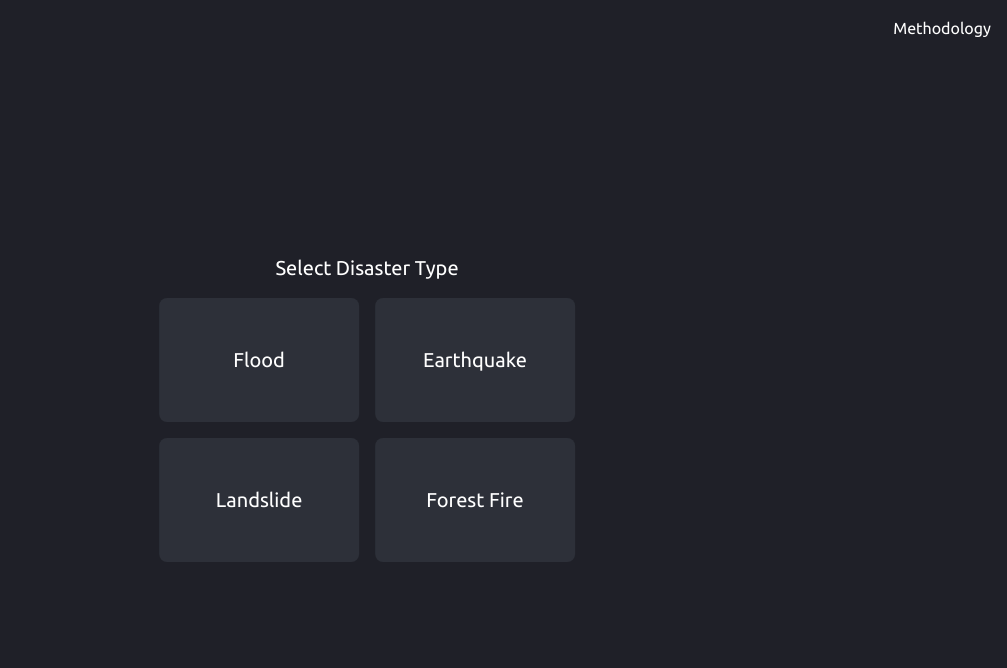
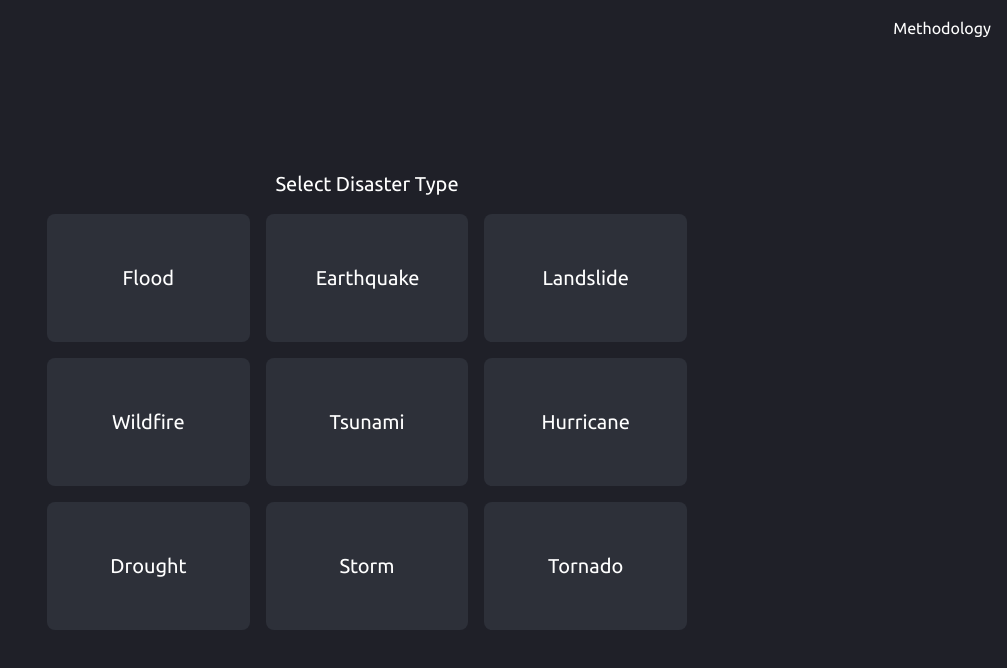
Before and after one commit to hiteshmeta85/ml-mini-project-web, a Next.js app: page / in a window 1280 px wide. Shown: the top 668 px of the page, without its empty margins (273-1280 px from the left). Built offline with nearby package versions, Linux system fonts and the light colour scheme.

Commit message:
Add Constants folder

```diff
--- /dev/null
+++ b/constants/disasters.tsx
@@ -0,0 +1,38 @@
+export const disasters = [
+  {
+    title: 'Flood',
+    value: 'flood'
+  },
+  {
+    title: 'Earthquake',
+    value: 'earthquake'
+  },
+  {
+    title: 'Landslide',
+    value: 'landslide'
+  },
+  {
+    title: 'Wildfire',
+    value: 'wildfire'
+  },
+  {
+    title: 'Tsunami',
+    value: 'tsunami'
+  },
+  {
+    title: 'Hurricane',
+    value: 'hurricane'
+  },
+  {
+    title: 'Drought',
+    value: 'drought'
+  },
+  {
+    title: 'Storm',
+    value: 'storm'
+  },
+  {
+    title: 'Tornado',
+    value: 'tornado'
+  }
+]
--- a/pages/index.tsx
+++ b/pages/index.tsx
@@ -1,5 +1,6 @@
 import type {NextPage} from 'next'
 import Link from "next/link";
+import {disasters} from "../constants/disasters";
 
 interface Props {
   title: string,
@@ -10,7 +11,7 @@ const Card = (props: Props) => {
   const {title, value} = props
 
   return (
-    <div className={'cursor-pointer text-center text-xl p-12 bg-[#2D3039] rounded-lg transition-all duration-200 hover:scale-105'}>
+    <div className={'border border-2 border-transparent hover:border-white cursor-pointer text-center text-xl p-12 bg-[#2D3039] rounded-lg transition-all duration-200 hover:scale-105'}>
       <p>{title}</p>
     </div>
   )
@@ -27,12 +28,13 @@ const Home: NextPage = () => {
         </div>
         <div className={'h-screen text-center'}>
           <div className={'text-xl absolute top-1/2 left-1/2 -translate-x-1/2 -translate-y-1/2'}>
-            <div className={'my-4'}>Select Disaster Type</div>
-            <div className={'grid grid-cols-2 gap-4'}>
-              <Card title={'Flood'} value={'flood'}/>
-              <Card title={'Earthquake'} value={'earthquake'}/>
-              <Card title={'Landslide'} value={'landslide'}/>
-              <Card title={'Forest Fire'} value={'fire'}/>
+            <div className={'mb-4'}>Select Disaster Type</div>
+            <div className={'grid grid-cols-3 gap-4'}>
+              {disasters.map((item, index)=> {
+                return (
+                  <Card key={index} title={item.title} value={item.value}/>
+                )
+              })}
             </div>
           </div>
         </div>
```
